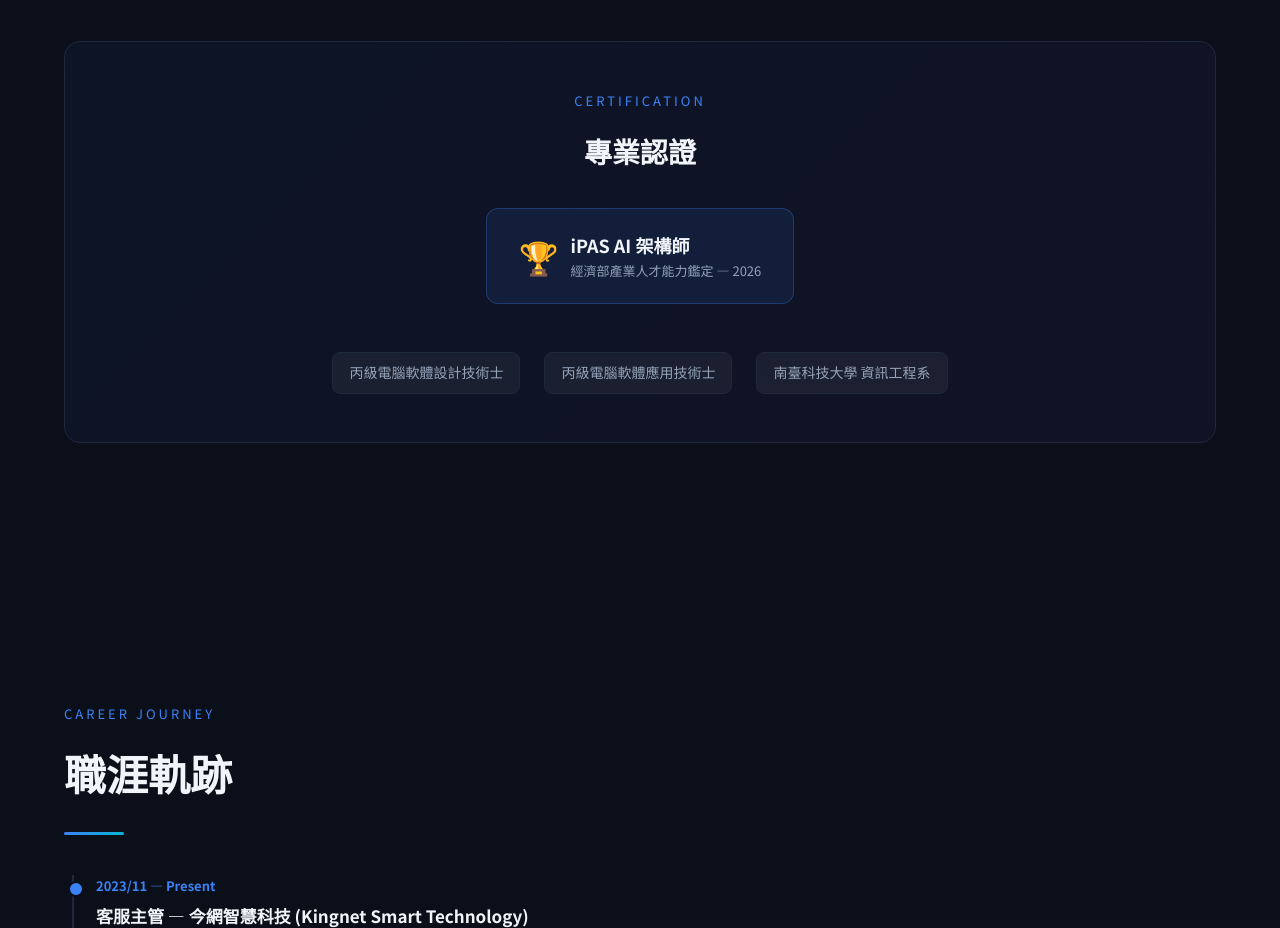
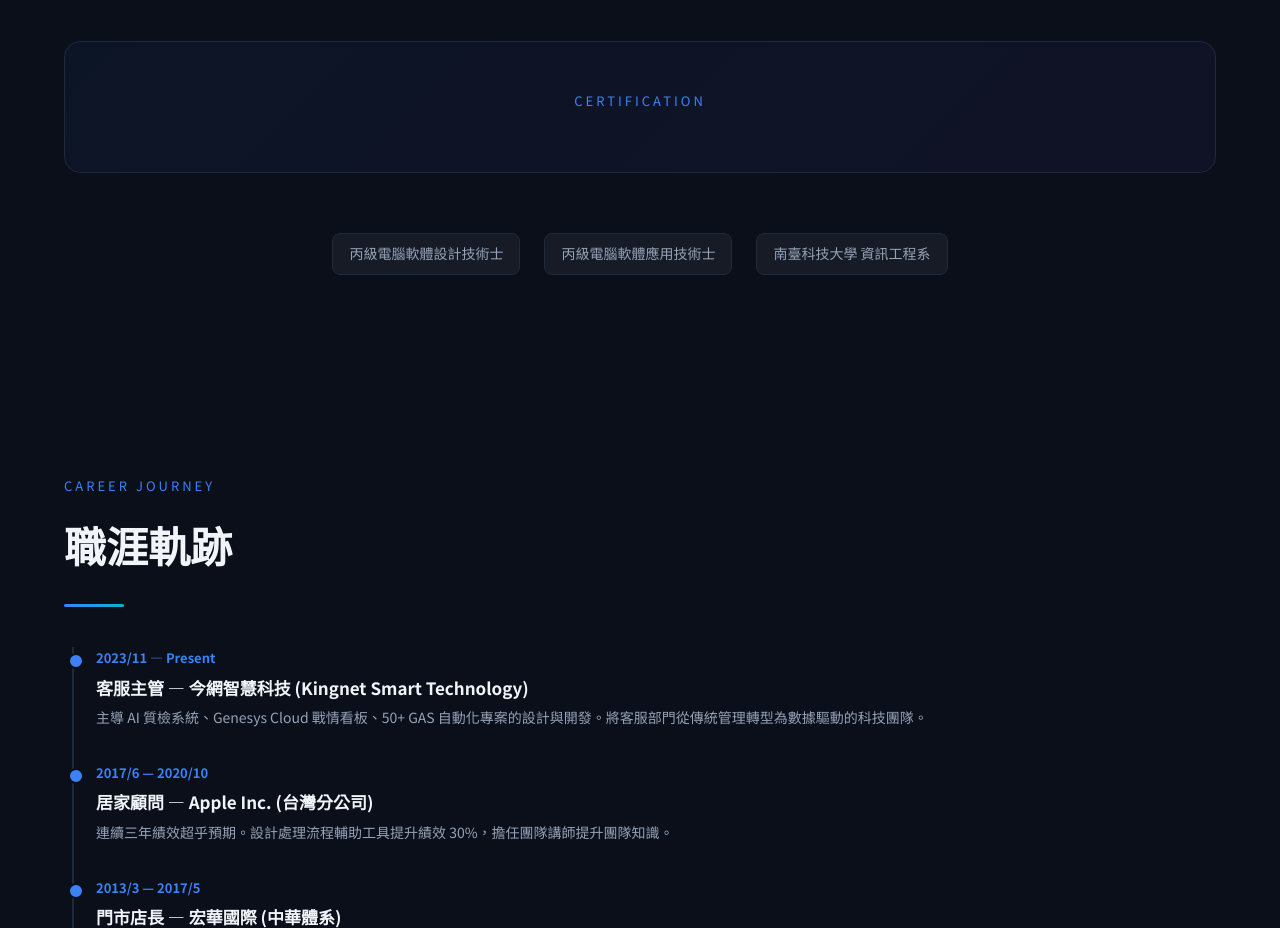
Before and after one commit to fish0707/portfolio, a plain HTML site: page index.html in a window 1280 px wide. Shown: the part 6020-6948 px from the top of the page. Drawn offline with Linux system fonts and the light colour scheme.

Commit message:
Remove AI Architect Certificate from portfolio

```diff
--- a/index.html
+++ b/index.html
@@ -372,13 +372,6 @@ footer { text-align:center; padding:40px 0; border-top:1px solid var(--border);
 <div class="container">
   <div class="cert-section">
     <div class="section-label" style="text-align:center">Certification</div>
-    <h2 style="font-size:28px;margin:16px 0 32px">專業認證</h2>
-    <div class="cert-badge">
-      <div class="icon">&#x1f3c6;</div>
-      <div class="text">
-        <div class="title">iPAS AI 架構師</div>
-        <div class="org">經濟部產業人才能力鑑定 &mdash; 2026</div>
-      </div>
     </div>
     <div style="margin-top:24px;">
       <div style="display:flex;gap:24px;justify-content:center;flex-wrap:wrap;">
```
